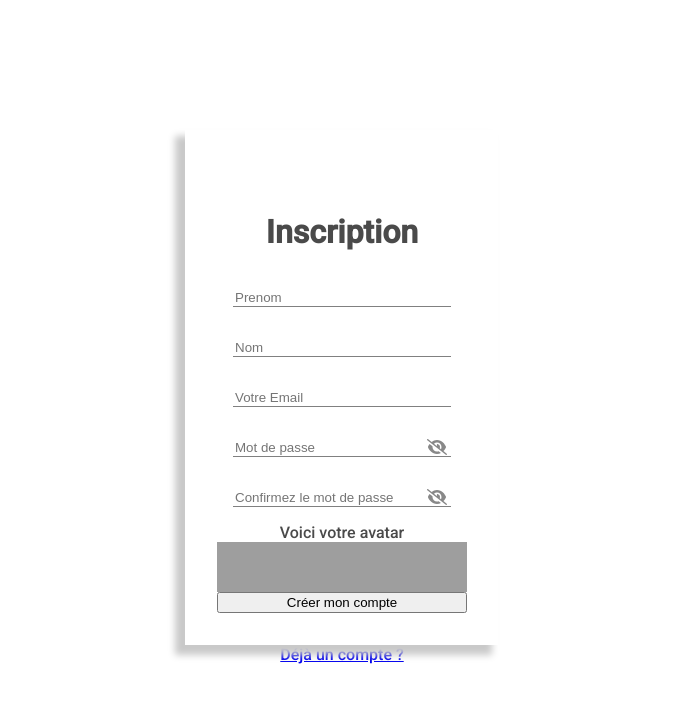
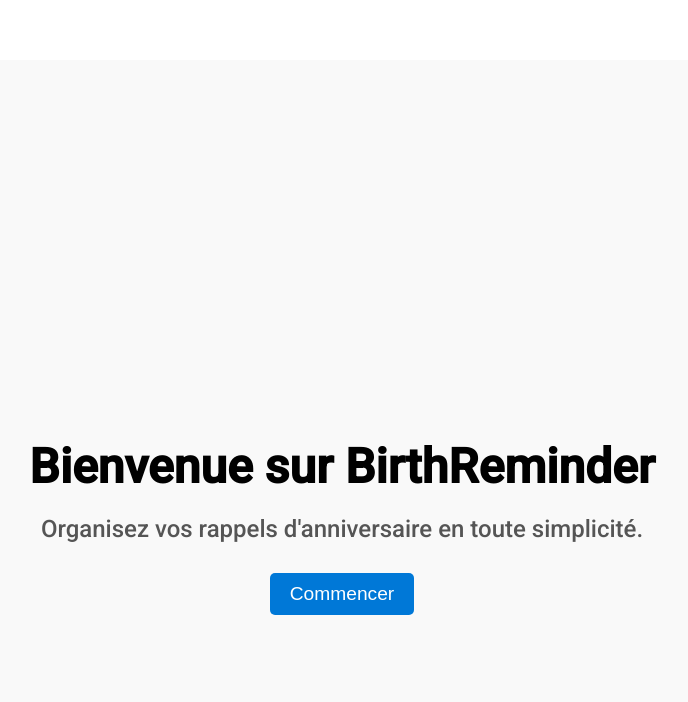
Before and after one commit to Pepsci/BirthDate, a React (Vite) app in the folder front/: page / in a window 1280 px wide. Shown: the top 702 px of the page, without its empty margins (298-986 px from the left). Built offline with nearby package versions, Linux system fonts and the light colour scheme; grey boxes are pictures that could not be loaded.

Commit message:
ajout page accueil plus correction signup

```diff
--- a/front/src/App.jsx
+++ b/front/src/App.jsx
@@ -10,14 +10,16 @@ import ResetPassword from "./components/connect/ResetPassword";
 import VerifyEmail from "./components/connect/VerifyEmail";
 import UpdateDate from "./components/dashboard/UpdateDate";
 import Unsubscribe from "./components/dashboard/Unsubscribe";
+import LandingPage from "./components/Accueil/LandingPage";
 
 function App() {
   return (
     <div className="App">
       <div className="routeContent">
         <Routes>
+          <Route path="/" element={<LandingPage />} />
           <Route
-            path="/"
+            path="/signup"
             element={
               <div className="contentCenter">
                 <Signup />
--- /dev/null
+++ b/front/src/components/Accueil/LandingPage.css
@@ -0,0 +1,35 @@
+.landing-container {
+    text-align: center;
+    padding: 50px;
+    background-color: #f9f9f9;
+    height: 100vh;
+    display: flex;
+    flex-direction: column;
+    justify-content: center;
+    align-items: center;
+}
+
+.landing-container h1 {
+    font-size: 3rem;
+    margin-bottom: 20px;
+}
+
+.landing-container p {
+    font-size: 1.5rem;
+    margin-bottom: 30px;
+    color: #555;
+}
+
+.btn-start {
+    font-size: 1.2rem;
+    padding: 10px 20px;
+    background-color: #0078d7;
+    color: white;
+    border: none;
+    border-radius: 5px;
+    cursor: pointer;
+}
+
+.btn-start:hover {
+    background-color: #005bb5;
+}
--- /dev/null
+++ b/front/src/components/Accueil/LandingPage.jsx
@@ -0,0 +1,23 @@
+import React from "react";
+import { useNavigate } from "react-router-dom";
+import "./LandingPage.css";
+
+const LandingPage = () => {
+  const navigate = useNavigate();
+
+  const handleGetStarted = () => {
+    navigate("/login");
+  };
+
+  return (
+    <div className="landing-container">
+      <h1>Bienvenue sur BirthReminder</h1>
+      <p>Organisez vos rappels d'anniversaire en toute simplicité.</p>
+      <button onClick={handleGetStarted} className="btn-start">
+        Commencer
+      </button>
+    </div>
+  );
+};
+
+export default LandingPage;
--- a/front/src/components/connect/Login.jsx
+++ b/front/src/components/connect/Login.jsx
@@ -81,7 +81,7 @@ const Login = () => {
           <span className="form-connect-msg">Mot de passe oublié ?</span>
         </Link>
         <span> / </span>
-        <Link to={"/"}>
+        <Link to={"/signup"}>
           <span className="form-connect-msg">Pas encore de compte ?</span>
         </Link>
       </div>
--- a/front/src/components/connect/Signup.jsx
+++ b/front/src/components/connect/Signup.jsx
@@ -37,20 +37,29 @@ const Signup = () => {
 
   const handleSubmit = async (e) => {
     e.preventDefault();
+
+    // Validation de l'email au frontend
+    const emailRegex = /^[^\s@]+@[^\s@]+\.[^\s@]+$/;
+    if (!emailRegex.test(user.email)) {
+      setErrorMessage("Veuillez fournir une adresse e-mail valide.");
+      return;
+    }
+
     if (user.password !== confirmPassword) {
       setErrorMessage("Les mots de passe ne correspondent pas.");
       return;
     }
+
     try {
-      const response = await apiHandler.post("/signup", user);
-      setSuccessMessage(response.data.message); // Stocke le message de succès du backend
-      setErrorMessage(undefined); // Efface tout message d'erreur précédent
+      const response = await apiHandler.signup(user); // Utilise la méthode signup d'apiHandler
+      setSuccessMessage("Compte créé avec succès !");
+      setErrorMessage(undefined);
       setTimeout(() => {
         navigate("/login");
       }, 3000);
     } catch (err) {
-      if (err.response && err.response.data && err.response.data.message) {
-        setErrorMessage(err.response.data.message);
+      if (err.message) {
+        setErrorMessage(err.message);
       } else {
         setErrorMessage("Une erreur s'est produite.");
       }
```
